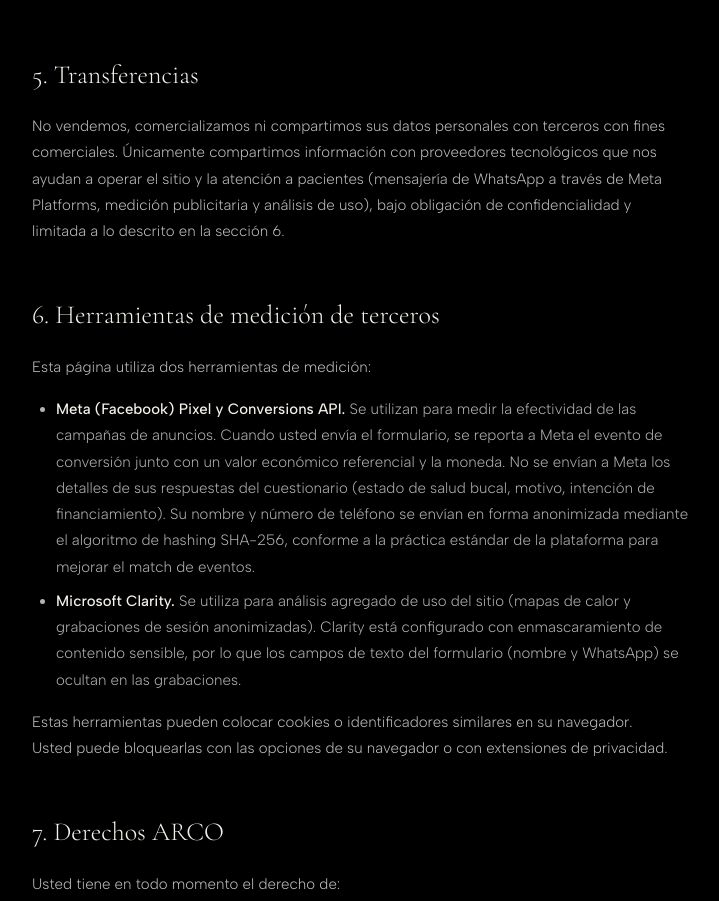
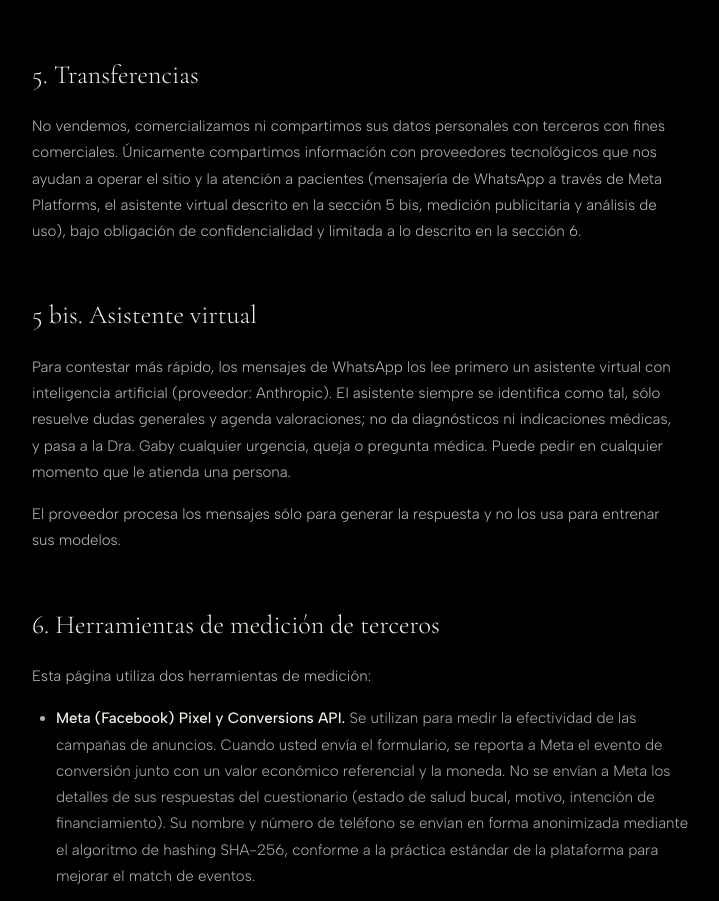
Before and after one commit to joseramos-mx/drramos, a Next.js app: page /privacidad in a window 1280 px wide. Shown: the part 1728-2629 px from the top of the page, without its empty margins (276-995 px from the left). Built offline with nearby package versions, Linux system fonts and the light colour scheme; a web font is replaced by a local one.

Commit message:
privacidad: menciona el asistente virtual de WhatsApp
Los mensajes de WhatsApp los lee primero un asistente con IA
(Anthropic), que se identifica como tal, no da indicaciones medicas y
pasa a la Dra. Gaby urgencias, quejas y preguntas medicas.

Co-Authored-By: Claude Opus 5.5 <noreply@anthropic.com>

```diff
--- a/src/app/(legal)/privacidad/page.jsx
+++ b/src/app/(legal)/privacidad/page.jsx
@@ -126,10 +126,26 @@ export default function PrivacidadPage() {
             con terceros con fines comerciales. Únicamente compartimos
             información con proveedores tecnológicos que nos ayudan a operar
             el sitio y la atención a pacientes (mensajería de WhatsApp a
-            través de Meta Platforms, medición publicitaria y análisis de
-            uso), bajo
+            través de Meta Platforms, el asistente virtual descrito en la
+            sección 5 bis, medición publicitaria y análisis de uso), bajo
             obligación de confidencialidad y limitada a lo descrito en la
             sección 6.
+          </p>
+        </Section>
+
+        <Section title="5 bis. Asistente virtual">
+          <p>
+            Para contestar más rápido, los mensajes de WhatsApp los lee
+            primero un asistente virtual con inteligencia artificial
+            (proveedor: Anthropic). El asistente siempre se identifica
+            como tal, sólo resuelve dudas generales y agenda valoraciones;
+            no da diagnósticos ni indicaciones médicas, y pasa a la Dra.
+            Gaby cualquier urgencia, queja o pregunta médica. Puede pedir
+            en cualquier momento que le atienda una persona.
+          </p>
+          <p>
+            El proveedor procesa los mensajes sólo para generar la
+            respuesta y no los usa para entrenar sus modelos.
           </p>
         </Section>
 
```
